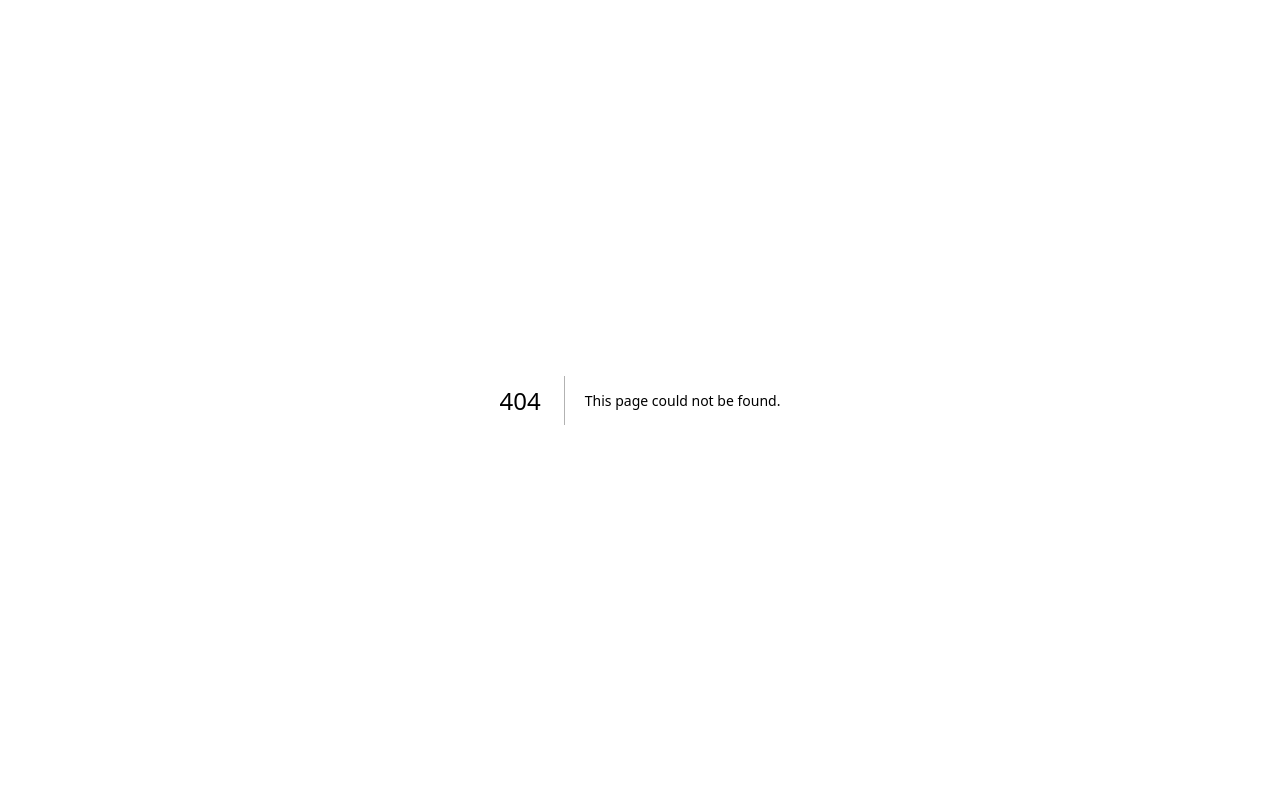
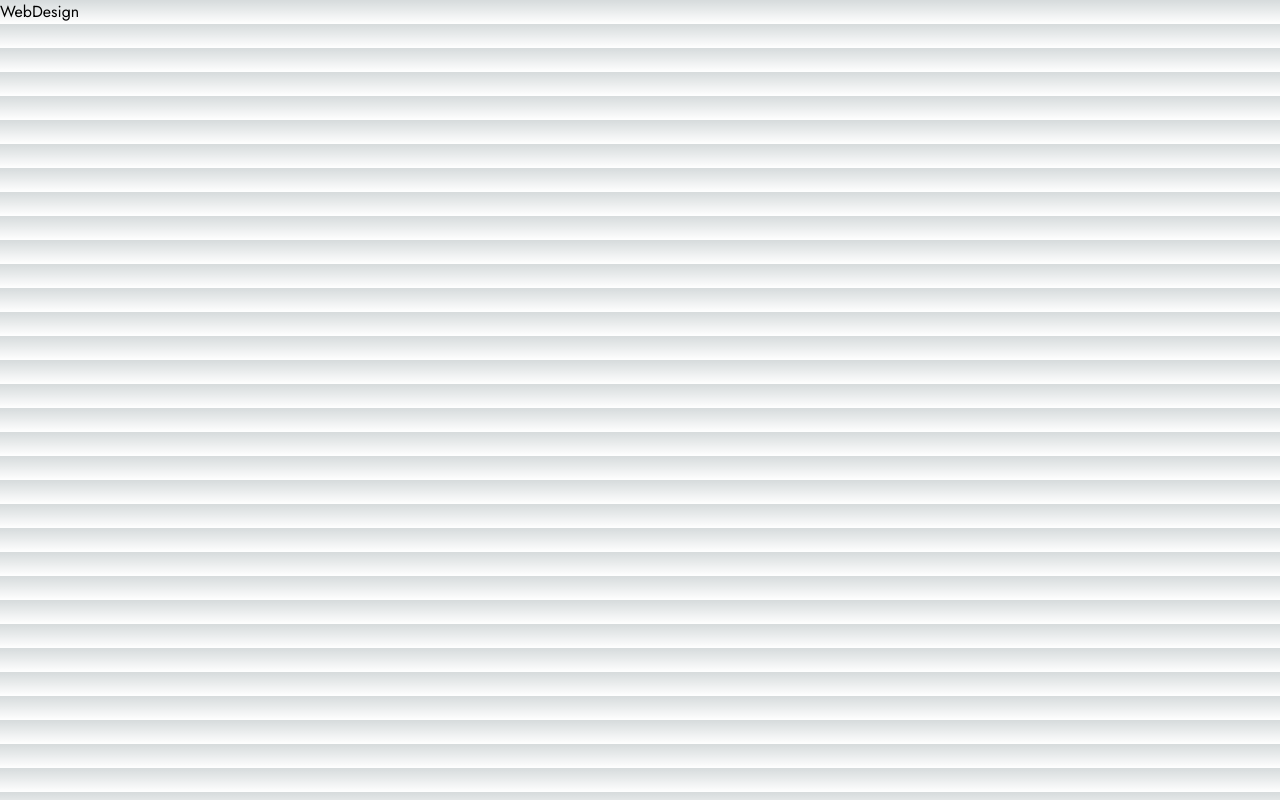
Before and after one commit to nicknjagi/designo-multi-page-website, a Next.js app: page /web-design in a window 1280 px wide. Before the commit this address had no page. Built offline with nearby package versions, Linux system fonts and the light colour scheme.

Commit message:
feat: create web design page.js

```diff
--- /dev/null
+++ b/app/web-design/page.js
@@ -0,0 +1,6 @@
+const WebDesign = () => {
+  return (
+    <div>WebDesign</div>
+  )
+}
+export default WebDesign
```
